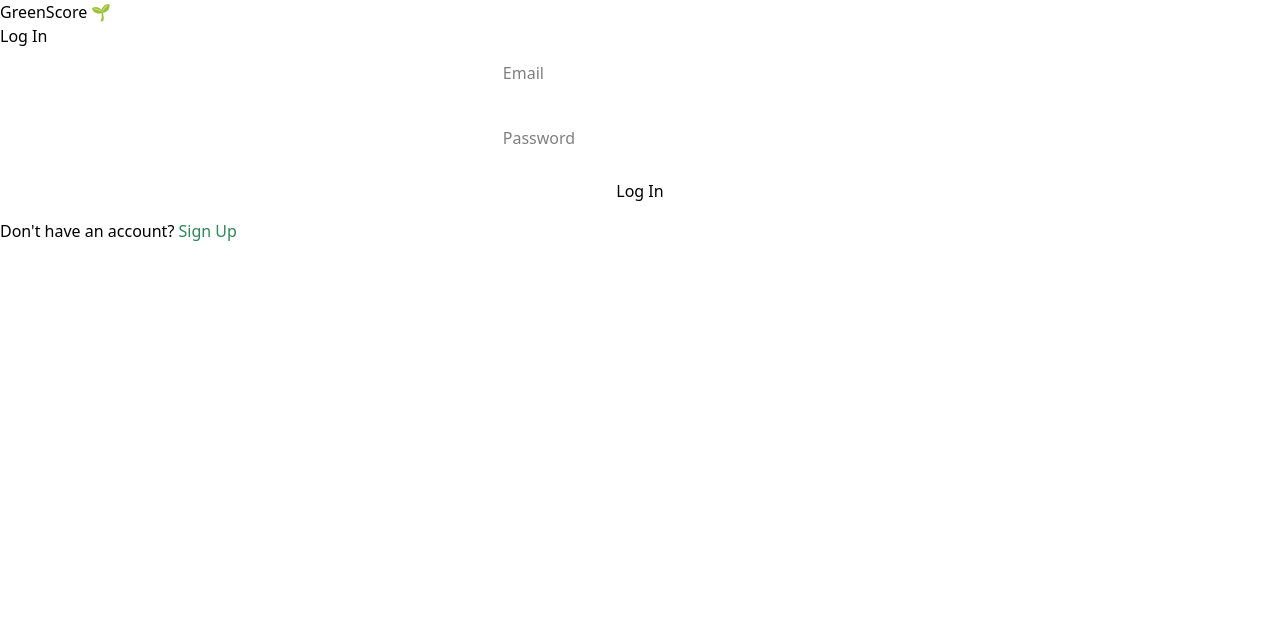
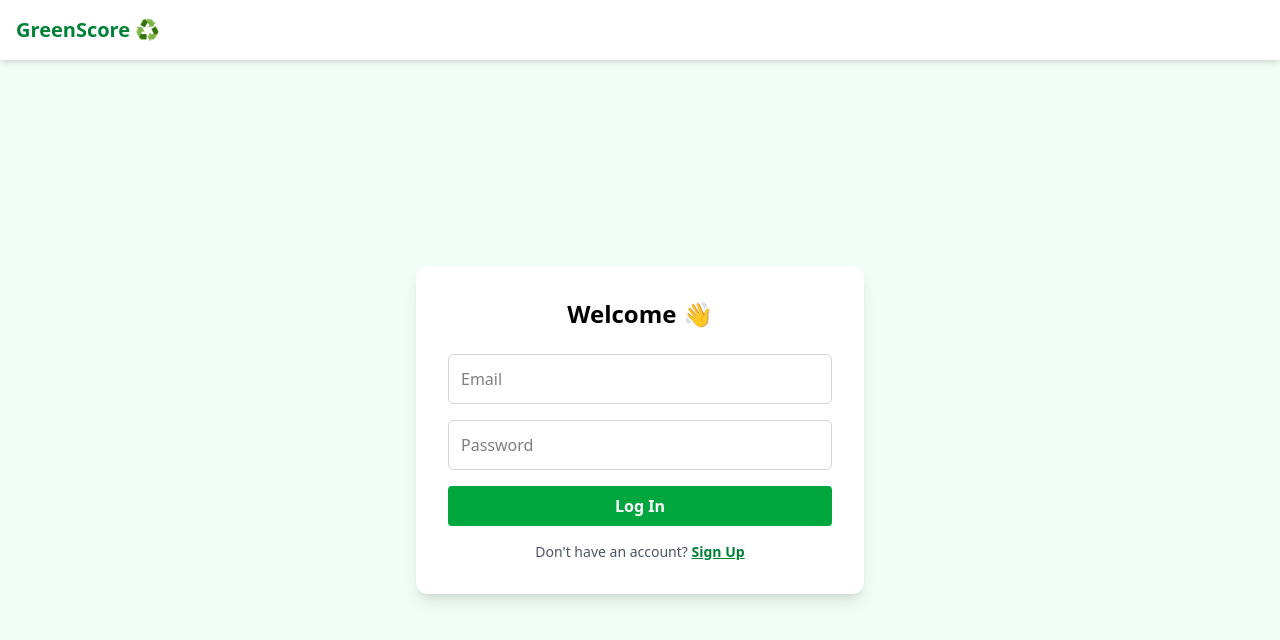
Before and after one commit to asiddiqi04/GDSCHack2025, a React (Vite) app in the folder frontend/: page /auth in a window 1280 px wide. Shown: the top 640 px of the page. Built offline with nearby package versions, Linux system fonts and the light colour scheme; the HTML template or start-up script is replaced by a standard one.

Commit message:
tailwind changes

```diff
--- a/frontend/src/Auth.jsx
+++ b/frontend/src/Auth.jsx
@@ -1,6 +1,6 @@
-// src/Auth.jsx
+import { useState } from 'react';
 import { useNavigate } from 'react-router-dom';
-import { useState } from 'react';
+import Navbar from './components/Navbar';
 
 function Auth() {
   const navigate = useNavigate();
@@ -10,52 +10,55 @@ function Auth() {
 
   const handleAuth = (e) => {
     e.preventDefault();
-    // In real app: validate credentials or register user
-    // For now: just navigate forward
+    // Simulate login/signup logic
     navigate('/options');
   };
 
   return (
-    <div >
-      <nav >
-        <div >GreenScore 🌱</div>
-      </nav>
+    <div className="min-h-screen bg-green-50 flex flex-col">
+      <Navbar />
 
-      <main >
-        <h1>{mode === 'login' ? 'Log In' : 'Sign Up'}</h1>
-        <form onSubmit={handleAuth} style={{ textAlign: 'center' }}>
+      <main className="flex-grow flex justify-center items-center px-4">
+        <div className="bg-white p-8 rounded-xl shadow-lg w-full max-w-md">
+          <h1 className="text-2xl font-bold text-center mb-6">
+            {mode === 'login' ? 'Welcome 👋' : 'Create an Account 🚀'}
+          </h1>
+
+          <form onSubmit={handleAuth} className="space-y-4">
             <input
               type="email"
               placeholder="Email"
               required
               value={email}
               onChange={(e) => setEmail(e.target.value)}
-            style={{ marginBottom: '1rem', padding: '0.8rem', width: '100%', maxWidth: '300px' }}
+              className="w-full p-3 border border-gray-300 rounded-md"
             />
-          <br />
             <input
               type="password"
               placeholder="Password"
               required
               value={password}
               onChange={(e) => setPassword(e.target.value)}
-            style={{ marginBottom: '1rem', padding: '0.8rem', width: '100%', maxWidth: '300px' }}
+              className="w-full p-3 border border-gray-300 rounded-md"
             />
-          <br />
-          <button  type="submit">
+            <button
+              type="submit"
+              className="w-full bg-green-600 hover:bg-green-700 text-white font-semibold py-2 rounded"
+            >
               {mode === 'login' ? 'Log In' : 'Sign Up'}
             </button>
           </form>
 
-        <p style={{ marginTop: '1rem' }}>
+          <p className="text-center mt-4 text-sm text-gray-600">
             {mode === 'login' ? "Don't have an account?" : 'Already have an account?'}{' '}
             <button
               onClick={() => setMode(mode === 'login' ? 'signup' : 'login')}
-            style={{ background: 'none', border: 'none', color: '#2f855a', cursor: 'pointer' }}
+              className="text-green-700 font-semibold underline"
             >
               {mode === 'login' ? 'Sign Up' : 'Log In'}
             </button>
           </p>
+        </div>
       </main>
     </div>
   );
--- a/frontend/src/Scan.jsx
+++ b/frontend/src/Scan.jsx
@@ -1,5 +1,7 @@
 import { useEffect, useRef, useState } from 'react';
 import { useNavigate } from 'react-router-dom';
+import Navbar from './components/Navbar';
+
 
 function Scan() {
   const videoRef = useRef(null);
@@ -60,9 +62,8 @@ function Scan() {
 
   return (
     <div className="landing-container">
-      <nav className="navbar">
-        <div className="logo">GreenScore 🌱</div>
-      </nav>
+    <Navbar />
+
 
       <main className="hero">
         <div className="hero-content">
--- a/frontend/src/ScanOrSearch.jsx
+++ b/frontend/src/ScanOrSearch.jsx
@@ -1,24 +1,27 @@
 import { useNavigate } from 'react-router-dom';
+import Navbar from './components/Navbar';
 
 function ScanOrSearch() {
   const navigate = useNavigate();
 
   return (
-    <div className="landing-container">
-      <nav className="navbar">
-        <div className="logo">GreenScore 🌱</div>
-      </nav>
-
-      <main className="hero">
-        <div className="hero-content">
-          <h1>How would you like to get started?</h1>
-          <p>You can either scan a barcode or search for a product manually.</p>
-
-          <div style={{ display: 'flex', gap: '1rem', justifyContent: 'center' }}>
-            <button className="cta-button" onClick={() => navigate('/scan')}>
+    <div className="min-h-screen bg-green-50 flex flex-col">
+      <Navbar />
+      <main className="flex-grow flex justify-center items-center px-4 py-12">
+        <div className="bg-white p-8 rounded-xl shadow-lg w-full max-w-md text-center">
+          <h1 className="text-2xl font-bold mb-4">How would you like to get started?</h1>
+          <p className="text-gray-600 mb-6">You can either scan a barcode or search for a product manually.</p>
+          <div className="flex flex-col gap-4">
+            <button
+              onClick={() => navigate('/scan')}
+              className="w-full bg-green-600 hover:bg-green-700 text-white font-semibold py-2 rounded"
+            >
               📷 Scan Product
             </button>
-            <button className="cta-button" onClick={() => navigate('/search')}>
+            <button
+              onClick={() => navigate('/search')}
+              className="w-full bg-blue-600 hover:bg-blue-700 text-white font-semibold py-2 rounded"
+            >
               🔍 Search Product
             </button>
           </div>
--- a/frontend/src/ScoreResults.jsx
+++ b/frontend/src/ScoreResults.jsx
@@ -1,3 +1,4 @@
+import Navbar from './components/Navbar';
 
 function ScoreResults() {
   // Placeholder data
@@ -11,9 +12,8 @@ function ScoreResults() {
 
   return (
     <div className="landing-container">
-      <nav className="navbar">
-        <div className="logo">GreenScore 🌱</div>
-      </nav>
+    <Navbar />
+
 
       <main className="hero">
         <div className="hero-content">
--- a/frontend/src/Search.jsx
+++ b/frontend/src/Search.jsx
@@ -1,6 +1,8 @@
 // src/Search.jsx
 import { useState } from 'react';
 import { useNavigate } from 'react-router-dom';
+import Navbar from './components/Navbar';
+
 
 function Search() {
   const [query, setQuery] = useState('');
@@ -13,9 +15,8 @@ function Search() {
 
   return (
     <div className="landing-container">
-      <nav className="navbar">
-        <div className="logo">GreenScore 🌱</div>
-      </nav>
+    <Navbar />
+
 
       <main className="hero">
         <h1>Search for a Product</h1>
--- a/frontend/src/SearchResults.jsx
+++ b/frontend/src/SearchResults.jsx
@@ -1,5 +1,7 @@
 // src/SearchResults.jsx
 import { useLocation } from 'react-router-dom';
+import Navbar from './components/Navbar';
+
 
 function useQuery() {
   return new URLSearchParams(useLocation().search);
@@ -23,9 +25,8 @@ function SearchResults() {
 
   return (
     <div className="landing-container">
-      <nav className="navbar">
-        <div className="logo">GreenScore 🌱</div>
-      </nav>
+    <Navbar />
+
 
       <main className="hero">
         <h1>Results for "{query}"</h1>
--- /dev/null
+++ b/frontend/src/components/Navbar.jsx
@@ -0,0 +1,10 @@
+// src/components/Navbar.jsx
+function Navbar() {
+    return (
+      <nav className="flex justify-between items-center p-4 bg-white shadow-md">
+        <div className="text-xl font-bold text-green-700">GreenScore ♻️</div>
+      </nav>
+    );
+  }
+
+  export default Navbar;
```
Lines whose indentation alone changed are shown as unchanged.
